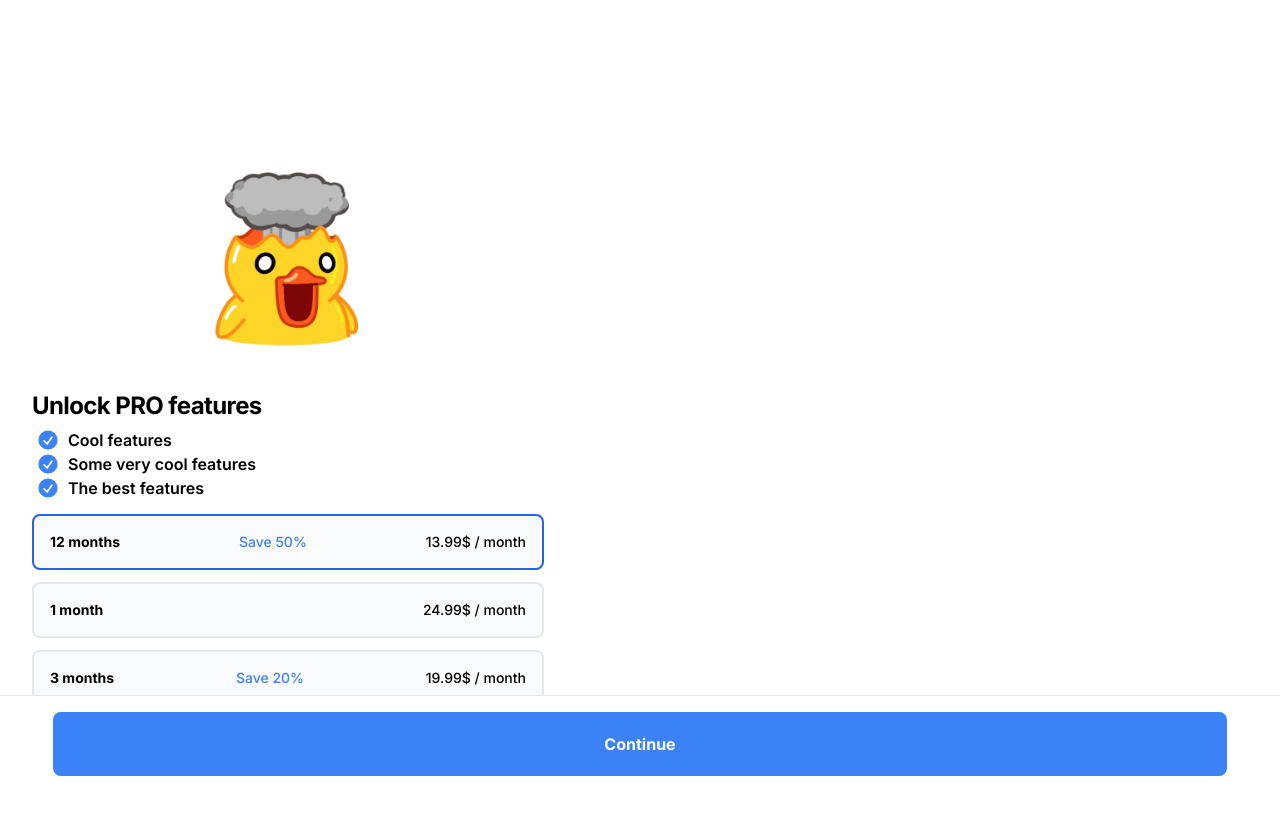
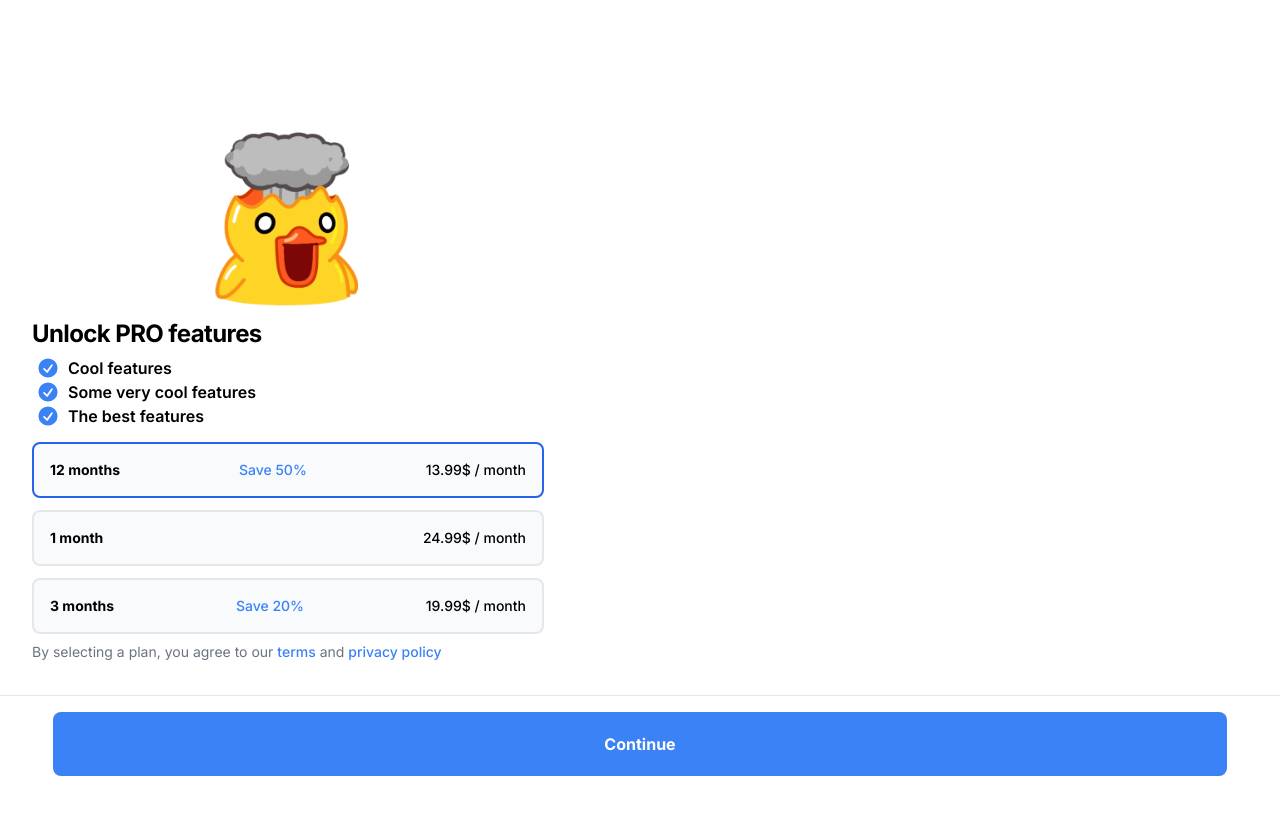
Before and after one commit to vsecoder/telesub, a Next.js app: page / in a window 1280 px wide. Shown: the top 814 px of the page. Built offline with nearby package versions, Linux system fonts and the light colour scheme.

Commit message:
Update page.tsx

```diff
--- a/app/page.tsx
+++ b/app/page.tsx
@@ -63,12 +63,12 @@ export default function Home() {
           <div className="lg:pr-8 lg:pt-1">
             <div className="lg:max-w-lg">
               {/* duck */}
-              <div className="flex justify-center">
+              <div className="flex justify-center -mt-10">
                 <Image src="/duck.gif" alt="Duck" width={250} height={250} unoptimized />
               </div>
 
               {/* text */}
-              <p className="mt-2 text-2xl font-bold tracking-tight sm:text-2xl h1">Unlock PRO features</p>
+              <p className="text-2xl font-bold tracking-tight sm:text-2xl h1 -mt-6">Unlock PRO features</p>
               <dl className="mt-3 max-w-xl space-y-3 text-base leading-3 lg:max-w-none mb-5">
                 {features.map((feature) => (
                   <div key={feature.name} className="relative pl-9">
```
